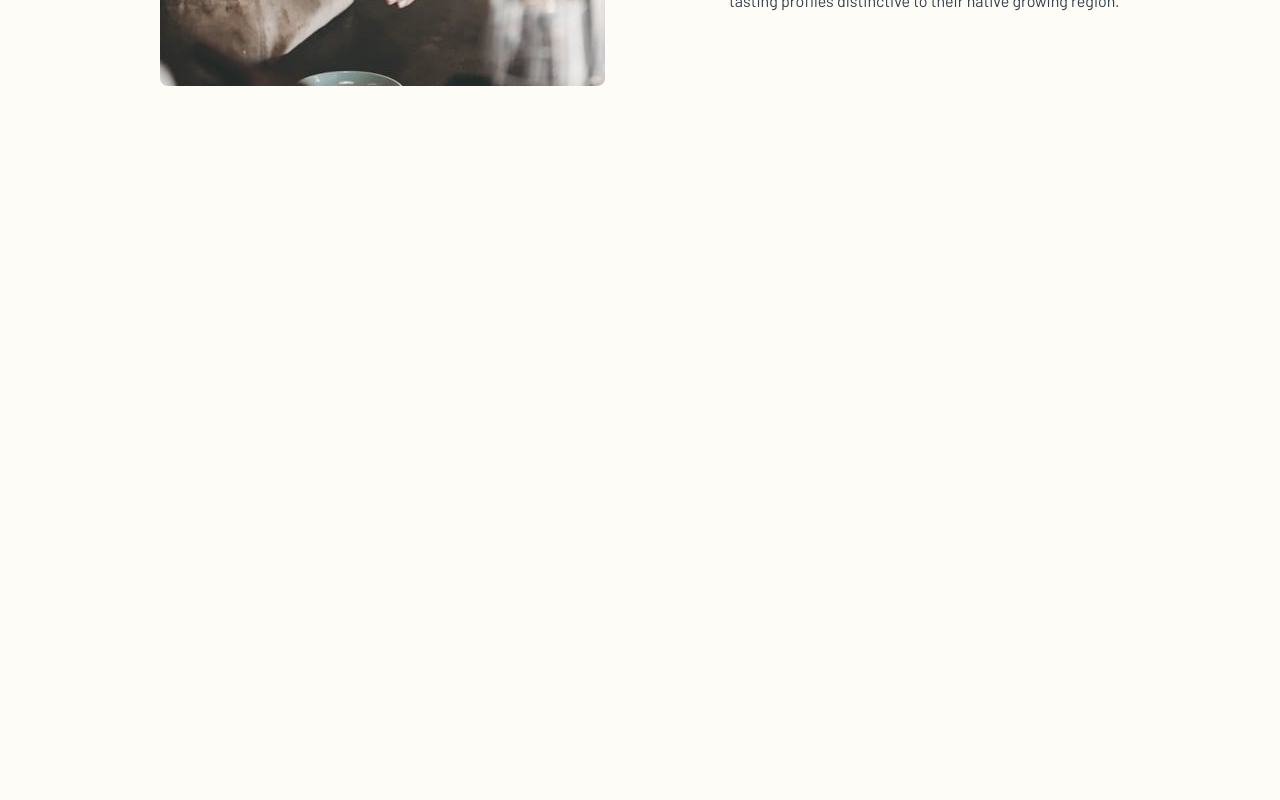
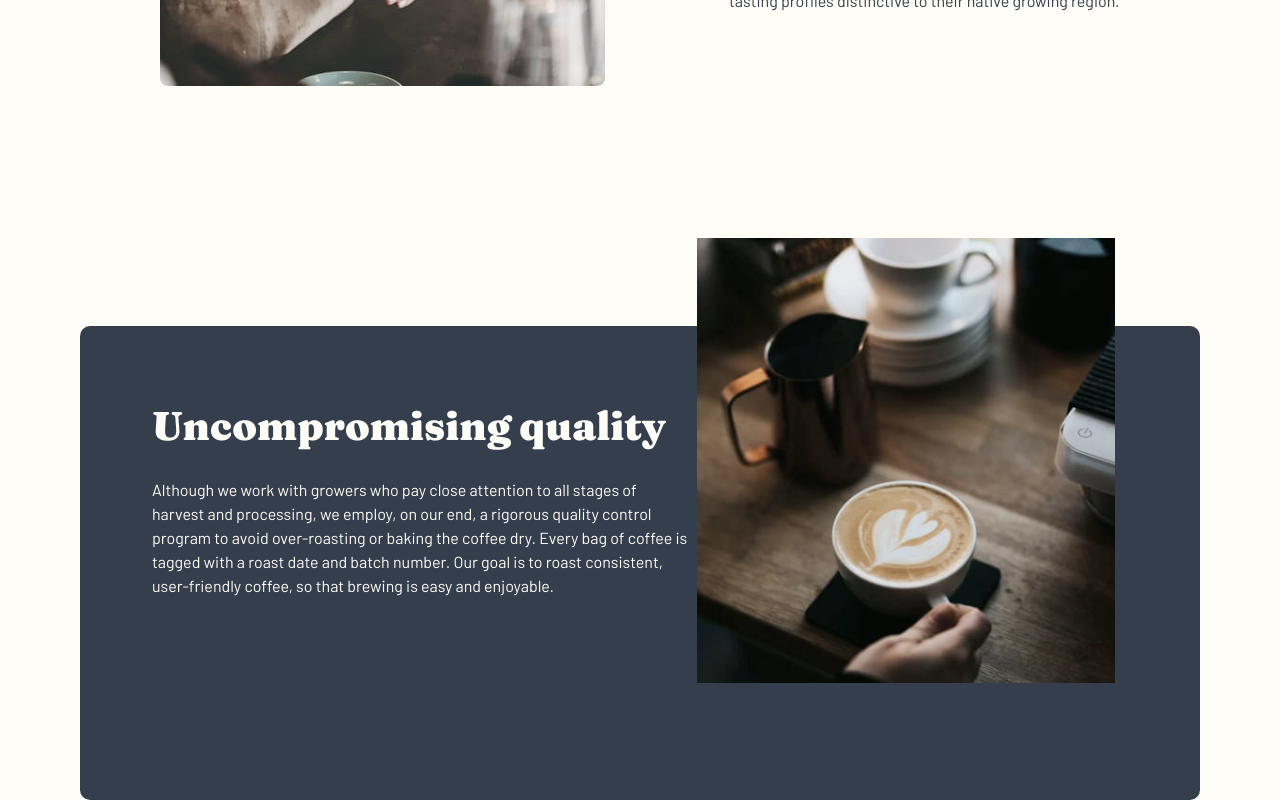
Before and after one commit to zyadfallatah/frontend-mentor-challenge-10, a React (Vite) app: page /about in a window 1280 px wide. Shown: the part 1130-1930 px from the top of the page. Before the commit the page ends 1216 px from the top, so only its background shows below. Built offline with nearby package versions, Linux system fonts and the light colour scheme.

Commit message:
Quality Section Added

```diff
--- a/src/pages/about/AboutPage.tsx
+++ b/src/pages/about/AboutPage.tsx
@@ -1,11 +1,13 @@
 import Commitment from "./Commitment";
 import Hero from "./Hero";
+import Quality from "./Quality";
 
 const AboutPage = () => {
   return (
     <>
       <Hero />
       <Commitment />
+      <Quality />
     </>
   );
 };
--- /dev/null
+++ b/src/pages/about/Quality.tsx
@@ -0,0 +1,43 @@
+import mobileImage from "../../assets/about/mobile/image-quality.jpg";
+import tabletImage from "../../assets/about/tablet/image-quality.jpg";
+import desktopImage from "../../assets/about/desktop/image-quality.jpg";
+
+const Quality = () => {
+  return (
+    <div
+      className="relative mt-[7.5rem] md:mt-[9rem] xl:mt-[15rem] bg-dark-grey-blue
+    px-6 md:px-[4.5rem] pt-[9rem] md:pt-[19rem] pb-14 rounded-[10px] xl:pt-20 xl:min-h-[474px]"
+    >
+      <img
+        src={mobileImage}
+        alt="quality image"
+        className="absolute  max-h-[200px] left-[50%] translate-x-[-50%] px-6 top-[-78px] md:hidden"
+      />
+      <img
+        src={tabletImage}
+        alt="quality image"
+        className="absolute hidden max-h-[320px] left-[50%] translate-x-[-50%] px-6 top-[-64px] md:block xl:hidden"
+      />
+      <img
+        src={desktopImage}
+        alt="quality image"
+        className="absolute hidden max-h-[445px] right-[85px] top-[-88px] xl:block"
+      />
+      <div className="text-center text-light-cream  xl:text-left">
+        <h2 className="text-[1.75rem] xl:text-[2.5rem] font-black mb-6 xl:mb-8">
+          Uncompromising quality
+        </h2>
+        <p className="text-[15px] xl:max-w-[540px] xl:text-[1rem]">
+          Although we work with growers who pay close attention to all stages of
+          harvest and processing, we employ, on our end, a rigorous quality
+          control program to avoid over-roasting or baking the coffee dry. Every
+          bag of coffee is tagged with a roast date and batch number. Our goal
+          is to roast consistent, user-friendly coffee, so that brewing is easy
+          and enjoyable.
+        </p>
+      </div>
+    </div>
+  );
+};
+
+export default Quality;
```
